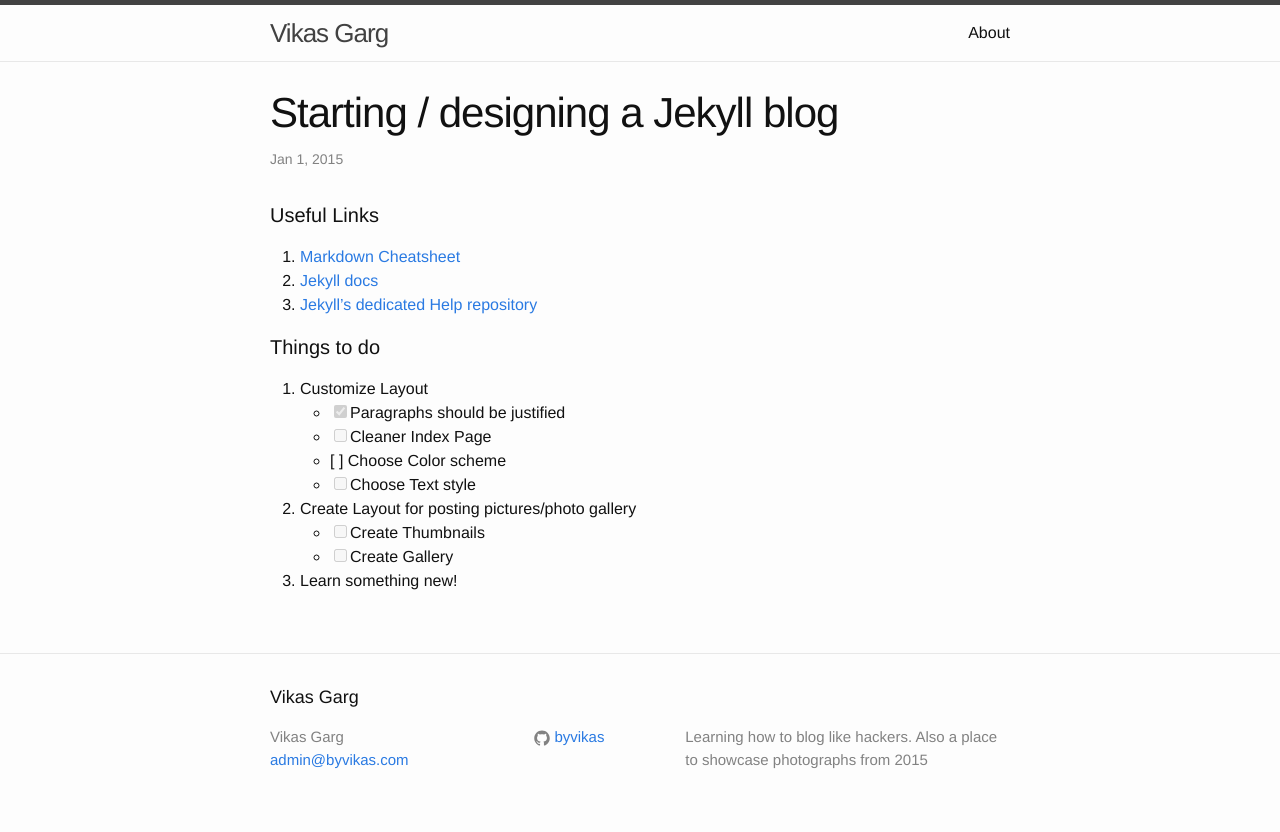
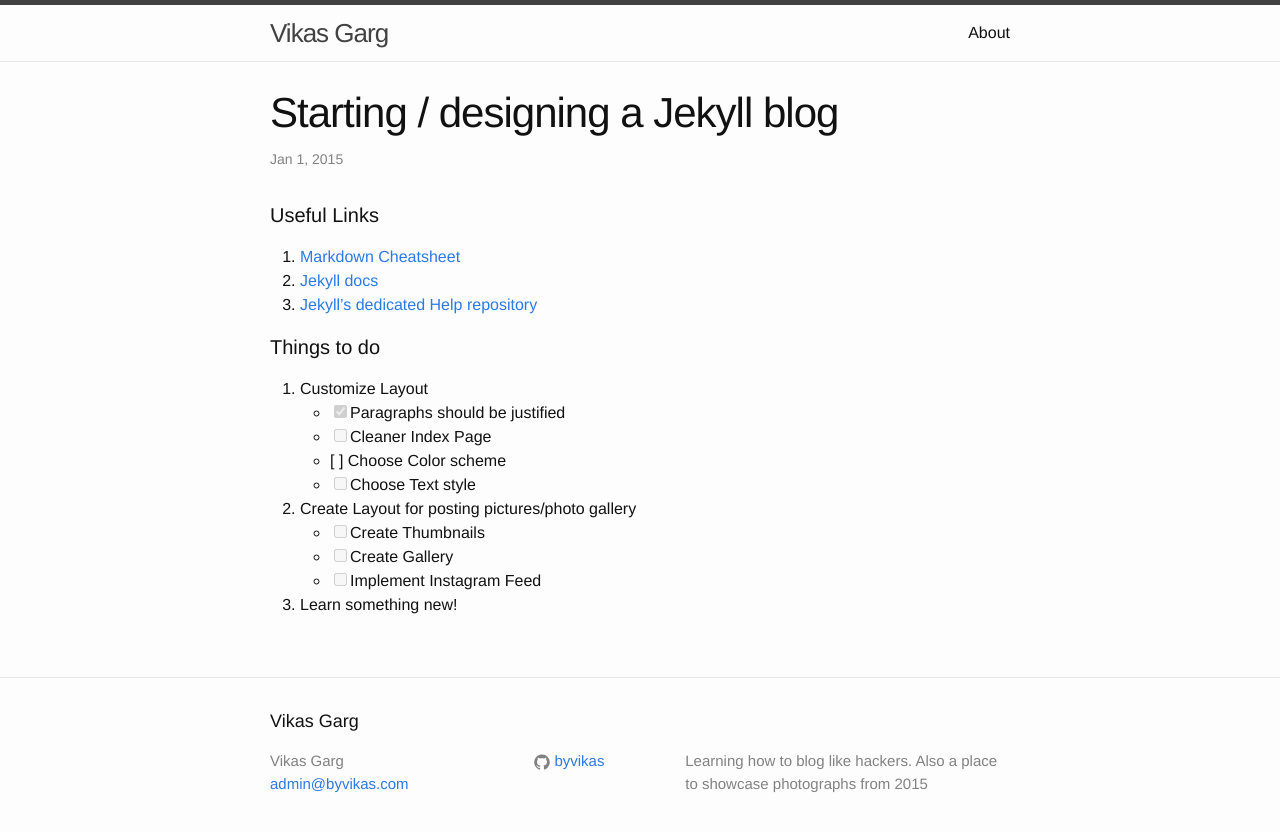
Before and after one commit to byvikas/byvikas.github.io, a Jekyll site: the page built from _posts/2015-01-01-New-Day.markdown, in a window 1280 px wide. Shown: the top 832 px of the page. Built offline with Jekyll 4.4.1, drawn with Linux system fonts in a browser that asks for light colours.

Commit message:
Update 2015-01-01-New-Day.markdown

```diff
--- a/_posts/2015-01-01-New-Day.markdown
+++ b/_posts/2015-01-01-New-Day.markdown
@@ -20,6 +20,7 @@ categories: jekyll blog
 2. Create Layout for posting pictures/photo gallery
 - [ ] Create Thumbnails
 - [ ] Create Gallery
+- [ ] Implement Instagram Feed
 3. Learn something new!
 
 
```
